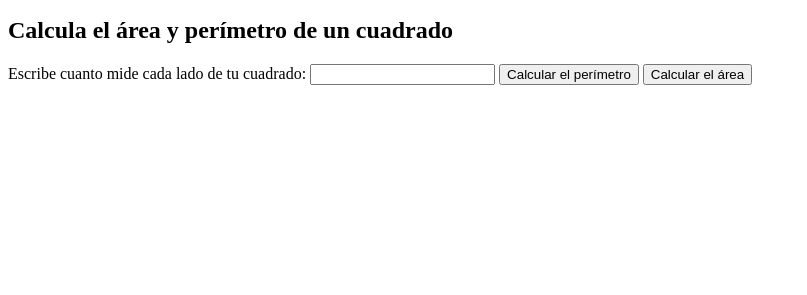
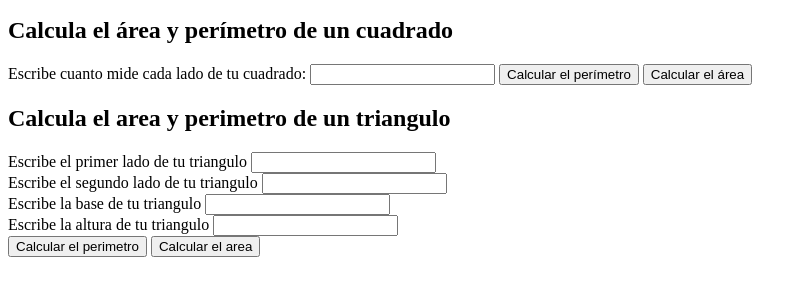
Before and after one commit to EAMR22/curso-practico-javascript, a plain HTML site: page figuras.html in a window 1280 px wide. Shown: the part 101-396 px from the top of the page, without its empty margins (0-807 px from the left). Drawn offline with Linux system fonts and the light colour scheme.

```diff
--- a/figuras.html
+++ b/figuras.html
@@ -31,6 +31,38 @@
 
         </form>
 
+        <h2>Calcula el area y perimetro de un triangulo</h2>
+
+        <form>
+            <div>
+                <label for="inputLado1Triangulo">
+                    Escribe el primer lado de tu triangulo
+                </label>
+                <input id="inputLado1Triangulo" type="number">
+            </div>
+            <div>
+                <label for="inputLado2Triangulo">
+                    Escribe el segundo lado de tu triangulo
+                </label>
+                <input id="inputLado2Triangulo" type="number">
+            </div>
+            <div>
+                <label for="inputBaseTriangulo">
+                    Escribe la base de tu triangulo
+                </label>
+                <input id="inputBaseTriangulo" type="number">
+            </div>
+            <div>
+                <label for="inputAlturaTriangulo">
+                    Escribe la altura de tu triangulo
+                </label>
+                <input id="inputAlturaTriangulo" type="number">
+            </div>
+            <div>
+                <button type="button" onclick="calcularPerimetroTriangulo()">Calcular el perimetro</button>
+                <button type="button" onclick="calcularAreaTriangulo()">Calcular el area</button>
+            </div>
+        </form>
     </section>
     <script src="./figuras.js"></script>
 </body>
--- a/figuras.js
+++ b/figuras.js
@@ -46,11 +46,26 @@ function calcularPerimetroCuadrado(){ // Es la funcion del boton del HTML.
 }
 
 function calcularAreaCuadrado(){ // Es la funcion del boton del HTML.
-    const input = document.getElementById("InputCuadrado"); // Aqui traemos el digito que digitoel usuario en el input.
+    const input = document.getElementById("InputCuadrado"); // Aqui traemos el digito del usuario en el input.
     const value = input.value; // Obtenemos el valor del usuario.
 
     const area = areaCuadrado(value);
     alert(area);
+}
+
+function calcularPerimetroTriangulo(){
+    const input1 = document.getElementById("inputLado1Triangulo");
+    const input2 = document.getElementById("inputLado2Triangulo");
+    const inputBase = document.getElementById("inputBaseTriangulo");
+    const inputAltura = document.getElementById("inputAlturaTriangulo");
+
+    const valueInput1 = input1.value;
+    const valueInput2 = input2.value;
+    const valueBase = inputBase.value;
+    const valueAltura = inputAltura.value;
+
+    const perimetro = perimetroTriangulo(valueInput1, valueInput2, valueBase);
+    alert(perimetro);
 }
 
 /*
```
Also changed, not shown: descuentos.html (added, +16 -0 lines), descuentos.js (added), 1 other file.
